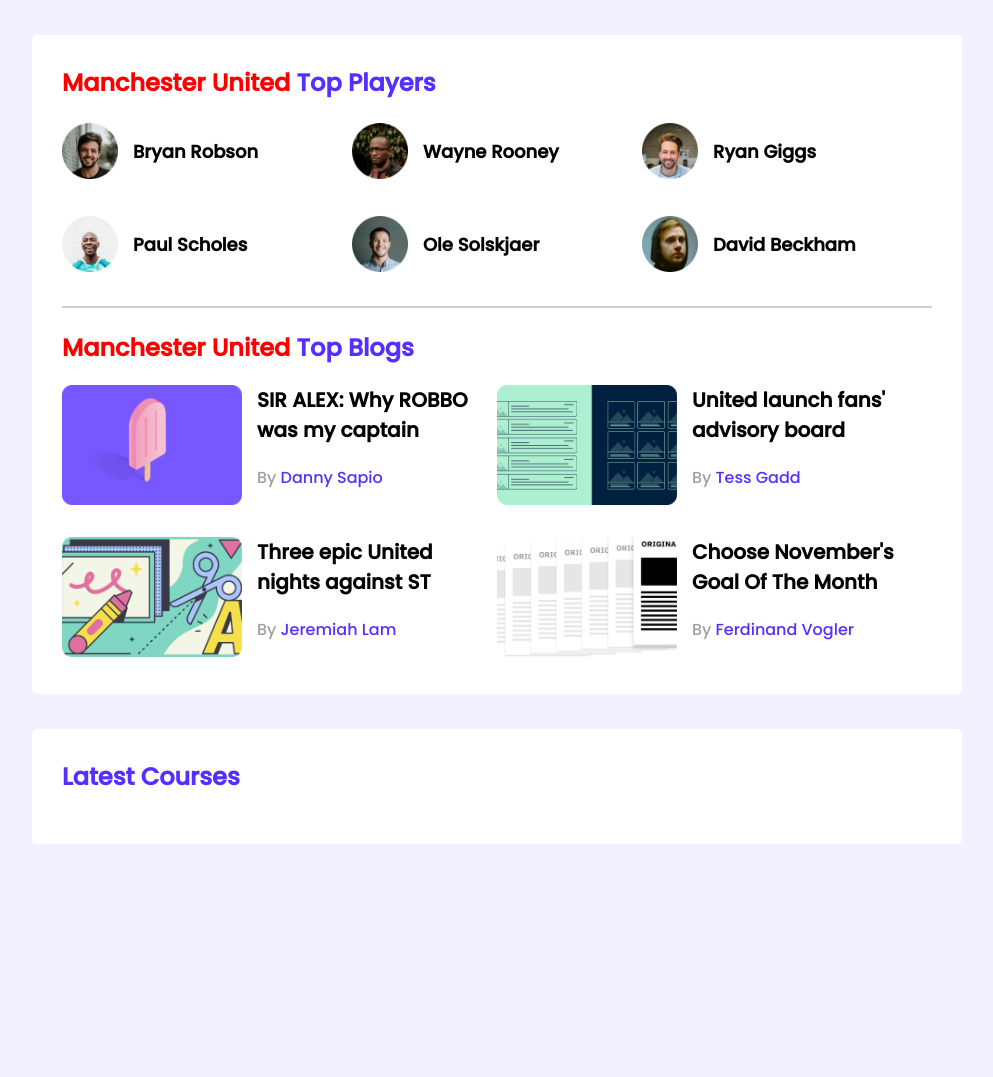
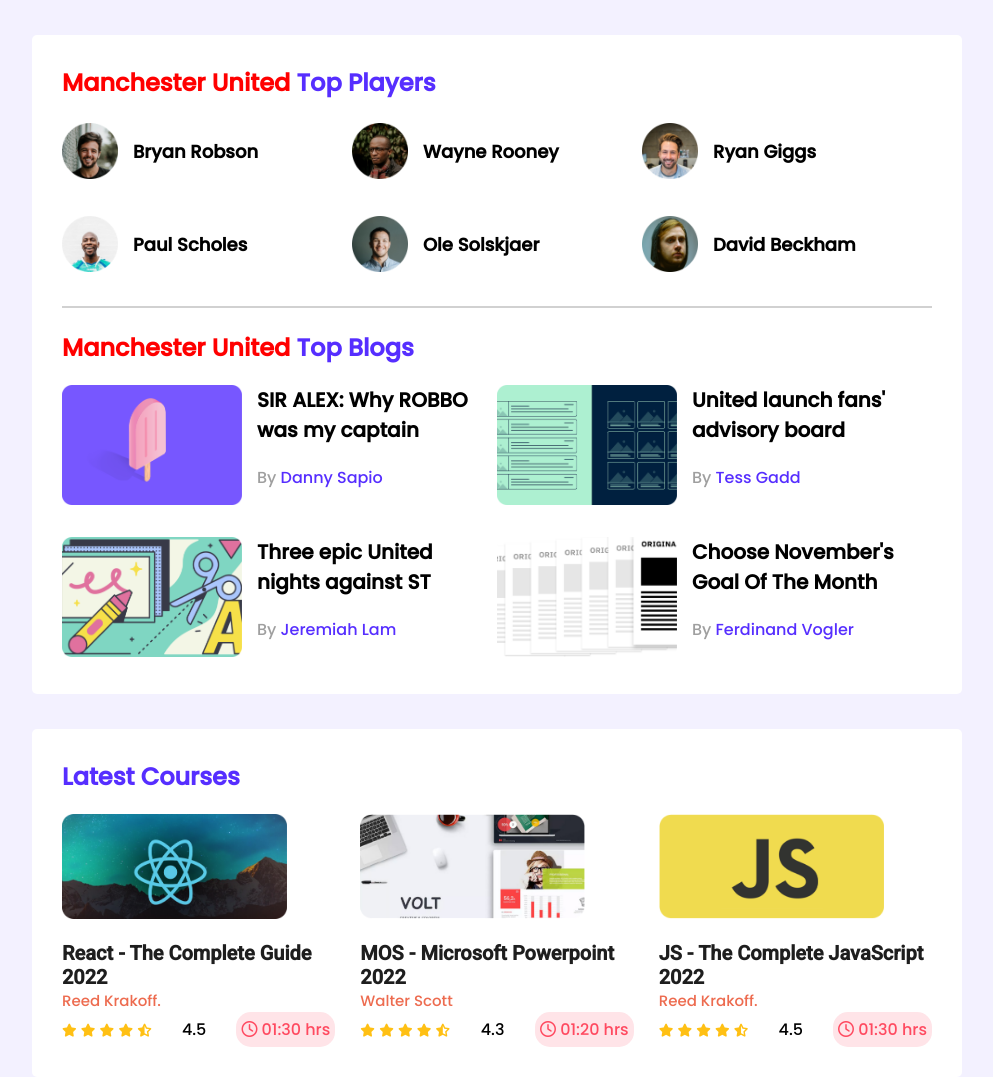
Before and after one commit to rhkhan018/leader-board, a plain HTML site: page index.html in a window 1280 px wide. Shown: the whole page, without its empty margins (143-1136 px from the left). Before the commit the page ends 844 px from the top, so only its background shows below. Drawn offline with Linux system fonts and the light colour scheme.

Commit message:
second commit

```diff
--- a/index.html
+++ b/index.html
@@ -6,6 +6,8 @@
     <meta http-equiv="X-UA-Compatible" content="IE=edge" />
     <meta name="viewport" content="width=device-width, initial-scale=1.0" />
     <title>Leader Board - RISHAD</title>
+    <!-- font awesome -->
+    <script src="https://kit.fontawesome.com/97105ef37f.js" crossorigin="anonymous"></script>
     <!-- favicon -->
     <link rel="shortcut icon" href="images/icons/favicon.png" type="image/x-icon" />
     <!-- stylesheet -->
@@ -98,6 +100,74 @@
         <!-- latest courses -->
         <section class="container">
             <h2 class="section-title">Latest Courses</h2>
+            <div class="courses">
+                <div class="course">
+                    <div class="course-banner">
+                        <img src="images/courses/course-1.png" alt="" />
+                    </div>
+                    <div class="course-detail">
+                        <h3 class="course-title">React - The Complete Guide 2022</h3>
+                        <p class="course-author">Reed Krakoff.</p>
+                        <div class="course-info">
+                            <div>
+                                <i class="fas fa-star filled"></i>
+                                <i class="fas fa-star filled"></i>
+                                <i class="fas fa-star filled"></i>
+                                <i class="fas fa-star filled"></i>
+                                <i class="fas fa-star-half-alt empty"></i>
+                            </div>
+                            <span>4.5</span>
+                            <div class="course-duration">
+                                <i class="far fa-clock"></i> 01:30 hrs
+                            </div>
+                        </div>
+                    </div>
+                </div>
+                <div class="course">
+                    <div class="course-banner">
+                        <img src="images/courses/course-2.png" alt="" />
+                    </div>
+                    <div class="course-detail">
+                        <h3 class="course-title">MOS - Microsoft Powerpoint 2022</h3>
+                        <p class="course-author">Walter Scott</p>
+                        <div class="course-info">
+                            <div>
+                                <i class="fas fa-star filled"></i>
+                                <i class="fas fa-star filled"></i>
+                                <i class="fas fa-star filled"></i>
+                                <i class="fas fa-star filled"></i>
+                                <i class="fas fa-star-half-alt empty"></i>
+                            </div>
+                            <span>4.3</span>
+                            <div class="course-duration">
+                                <i class="far fa-clock"></i> 01:20 hrs
+                            </div>
+                        </div>
+                    </div>
+                </div>
+                <div class="course">
+                    <div class="course-banner">
+                        <img src="images/courses/course-3.png" alt="" />
+                    </div>
+                    <div class="course-detail">
+                        <h3 class="course-title">JS - The Complete JavaScript 2022</h3>
+                        <p class="course-author">Reed Krakoff.</p>
+                        <div class="course-info">
+                            <div>
+                                <i class="fas fa-star filled"></i>
+                                <i class="fas fa-star filled"></i>
+                                <i class="fas fa-star filled"></i>
+                                <i class="fas fa-star filled"></i>
+                                <i class="fas fa-star-half-alt empty"></i>
+                            </div>
+                            <span>4.5</span>
+                            <div class="course-duration">
+                                <i class="far fa-clock"></i> 01:30 hrs
+                            </div>
+                        </div>
+                    </div>
+                </div>
+            </div>
         </section>
     </main>
 </body>
--- a/styles/style.css
+++ b/styles/style.css
@@ -1,6 +1,6 @@
 /* all fonts */
 
-@import url('https://fonts.googleapis.com/css2?family=Poppins:wght@500&display=swap');
+@import url('https://fonts.googleapis.com/css2?family=Poppins:wght@500&family=Roboto:wght@500&display=swap');
 
 /* common styles and utilities */
 
@@ -103,3 +103,109 @@
     text-decoration: none;
     color: #562EFF;
 }
+
+
+/* ------------------
+latest courses styles
+---------------------*/
+
+.courses {
+    display: grid;
+    grid-template-columns: repeat(3, 1fr);
+    grid-column-gap: 25px;
+}
+
+.course-banner {
+    margin-bottom: 15px;
+}
+
+.course .course-banner img {
+    width: 225px;
+    height: 105px;
+}
+
+.course-info {
+    display: flex;
+    align-items: center;
+    justify-content: space-between;
+}
+
+.course-title {
+    font-size: 20px;
+    color: #1E1E1E;
+    line-height: 24px;
+    font-family: 'Roboto', sans-serif;
+    margin: 0px 0px;
+}
+
+.course-author {
+    font-size: 15px;
+    color: #ED6B4F;
+    margin: 0px 0px;
+}
+
+.fa-star {
+    font-size: 13px;
+}
+
+.fa-star-half-alt {
+    font-size: 13px;
+}
+
+.fa-star.filled {
+    color: #FFC014;
+}
+
+.fa-star-half-alt.empty {
+    color: #FFC014;
+}
+
+.course-duration {
+    background-color: #FFE4E8;
+    border-radius: 15px;
+    padding: 5px;
+    color: #FF4A60;
+    font-size: 16px;
+}
+
+
+/* ------------------
+all media queries
+---------------------*/
+
+
+/* mobile devices */
+
+@media only screen and (max-width:688px) {
+    .container {
+        width: 100%;
+    }
+    .players,
+    .blogs,
+    .courses {
+        grid-template-columns: repeat(1, 1fr);
+    }
+    .player,
+    .blog {
+        flex-direction: column;
+    }
+    .courses {
+        display: none;
+    }
+}
+
+
+/* tablet devices */
+
+@media only screen and (min-width:688px) and (max-width:992px) {
+    .container {
+        width: 100%;
+    }
+    .players,
+    .courses {
+        grid-template-columns: repeat(2, 1fr);
+    }
+    .blogs {
+        grid-template-columns: repeat(1, 1fr);
+    }
+}
```
